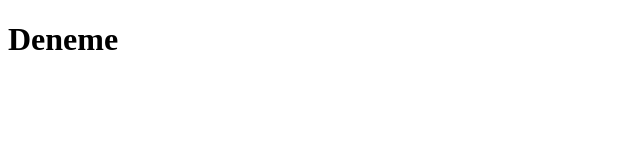
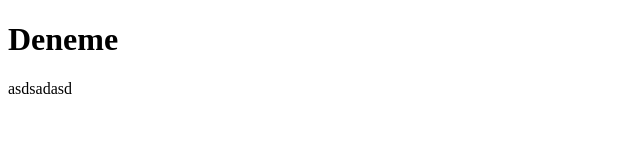
Before and after one commit to ParafinSerdar/Yeni-klas-r--3-, a plain HTML site: page index.html in a window 1280 px wide. Shown: the full height of the page, 0-640 px from the left. Drawn offline with Linux system fonts and the light colour scheme.

Commit message:
p etiketi

```diff
--- a/index.html
+++ b/index.html
@@ -7,5 +7,6 @@
 </head>
 <body>
     <h1>Deneme</h1>
+    <p>asdsadasd</p>
 </body>
 </html>
```
